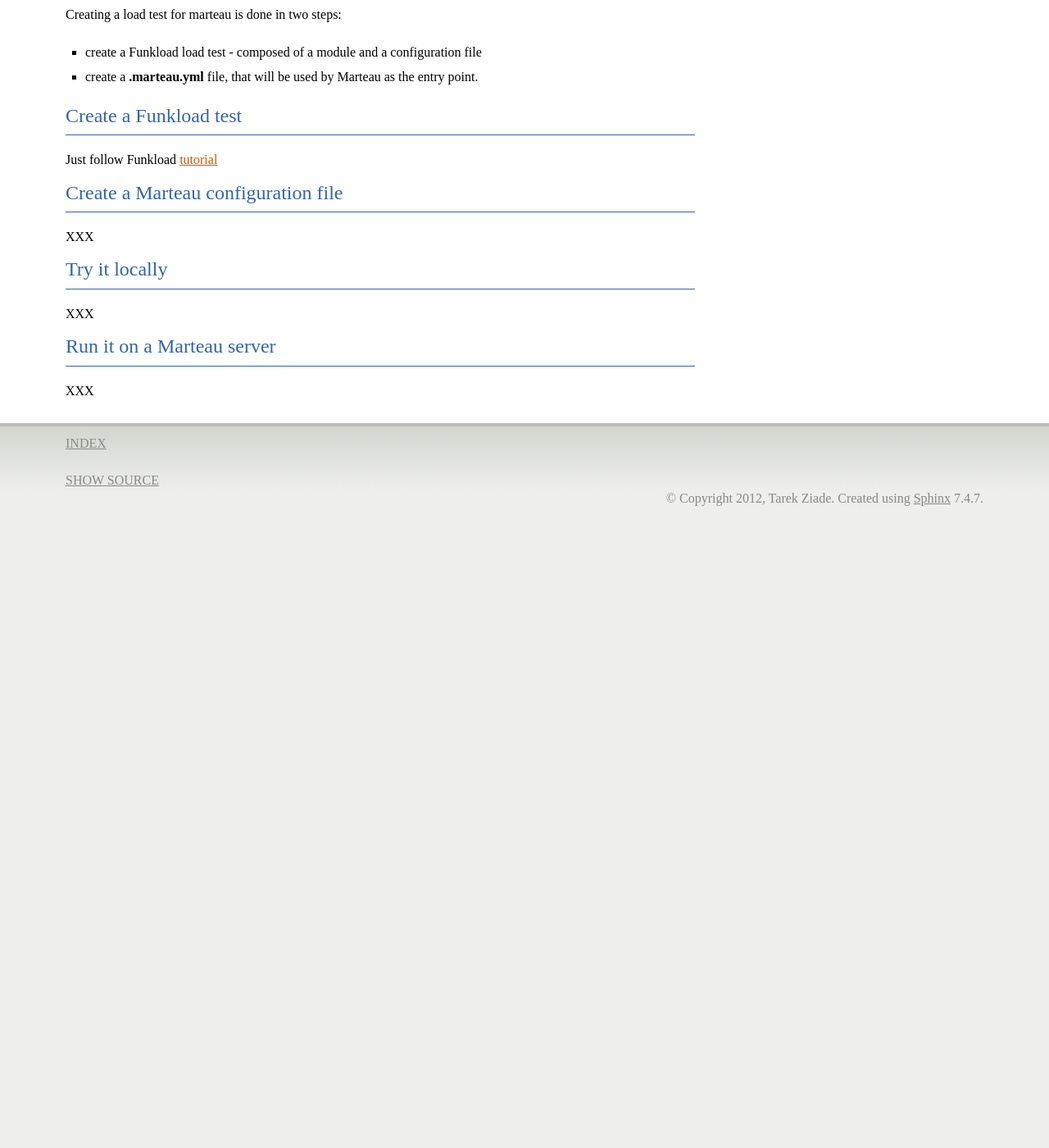
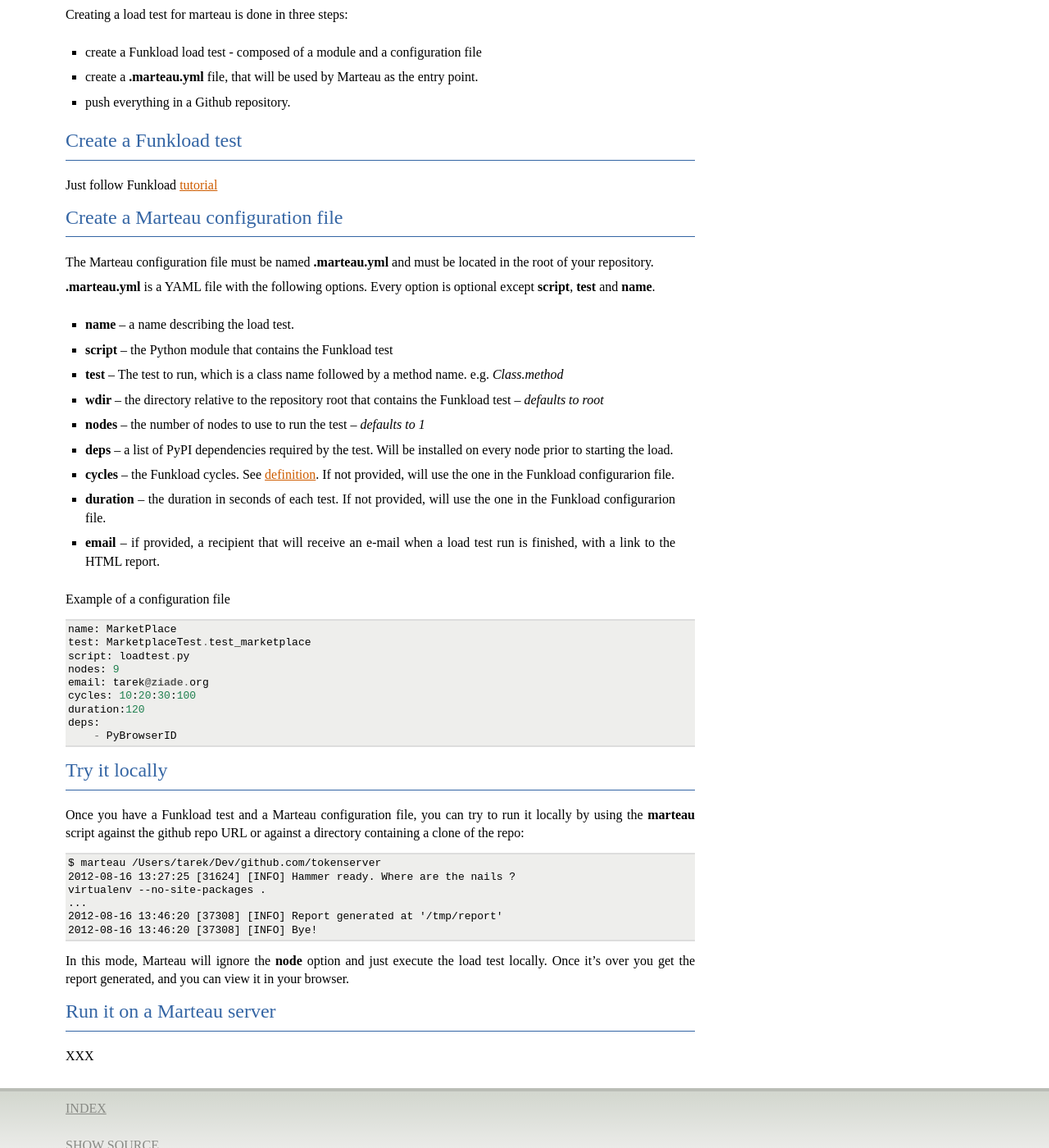
Before and after one commit to mozilla-services/marteau, a Sphinx documentation site: the page built from marteau/docs/source/index.rst, in a window 1280 px wide and 1400 px high, scrolled down 638 px. Shown: the whole window at 82% size. Built offline with Sphinx 7.4.7, drawn with Linux system fonts in a browser that asks for light colours; some web fonts are replaced; before the commit the page ends 1268 px from its top, so only the background shows below that.

Commit message:
more doc and make sure marteau can be executed locally

```diff
--- a/marteau/docs/source/index.rst
+++ b/marteau/docs/source/index.rst
@@ -25,11 +25,12 @@
 How to create a Marteau Load Test
 =================================
 
-Creating a load test for marteau is done in two steps:
+Creating a load test for marteau is done in three steps:
 
 - create a Funkload load test - composed of a module and a configuration file
 - create a **.marteau.yml** file, that will be used by Marteau as the
   entry point.
+- push everything in a Github repository.
 
 
 Create a Funkload test
@@ -41,12 +42,61 @@
 Create a Marteau configuration file
 -----------------------------------
 
-XXX
+The Marteau configuration file must be named **.marteau.yml** and must be
+located in the root of your repository.
+
+**.marteau.yml** is a YAML file with the following options. Every option is
+optional except **script**, **test** and **name**.
+
+- **name** -- a name describing the load test.
+- **script** -- the Python module that contains the Funkload test
+- **test** -- The test to run, which is a class name followed by a method name.
+  e.g. *Class.method*
+- **wdir** -- the directory relative to the repository root that contains the
+  Funkload test -- *defaults to root*
+- **nodes** -- the number of nodes to use to run the test -- *defaults to 1*
+- **deps** -- a list of PyPI dependencies required by the test. Will be installed
+  on every node prior to starting the load.
+- **cycles** -- the Funkload cycles. See `definition <http://funkload.nuxeo.org/benching.html#cycle>`_.
+  If not provided, will use the one in the Funkload configurarion file.
+- **duration** -- the duration in seconds of each test.
+  If not provided, will use the one in the Funkload configurarion file.
+- **email** -- if provided, a recipient that will receive an e-mail when a load
+  test run is finished, with a link to the HTML report.
+
+Example of a configuration file  ::
+
+    name: MarketPlace
+    test: MarketplaceTest.test_marketplace
+    script: loadtest.py
+    nodes: 9
+    email: tarek@ziade.org
+    cycles: 10:20:30:100
+    duration:120
+    deps:
+        - PyBrowserID
+
 
 Try it locally
 --------------
 
-XXX
+Once you have a Funkload test and a Marteau configuration file, you can try to run
+it locally by using the **marteau** script against the github repo URL or against
+a directory containing a clone of the repo::
+
+    $ marteau /Users/tarek/Dev/github.com/tokenserver
+    2012-08-16 13:27:25 [31624] [INFO] Hammer ready. Where are the nails ?
+    virtualenv --no-site-packages .
+    ...
+    2012-08-16 13:46:20 [37308] [INFO] Report generated at '/tmp/report'
+    2012-08-16 13:46:20 [37308] [INFO] Bye!
+
+
+In this mode, Marteau will ignore the **node** option and just execute the load
+test locally. Once it's over you get the report generated, and you can view
+it in your browser.
+
+
 
 Run it on a Marteau server
 --------------------------
```
Also changed, not shown: 1 other file.
